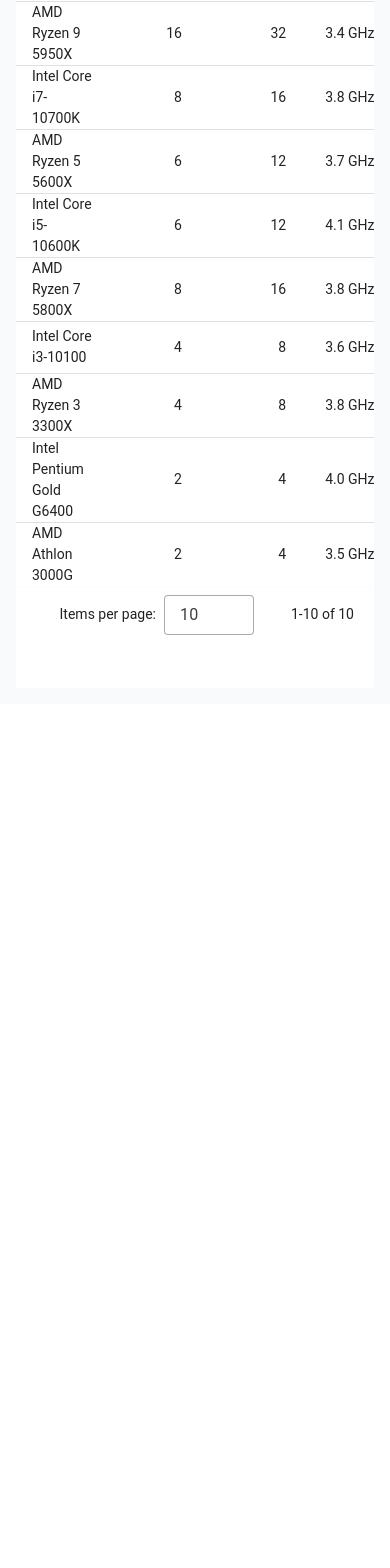
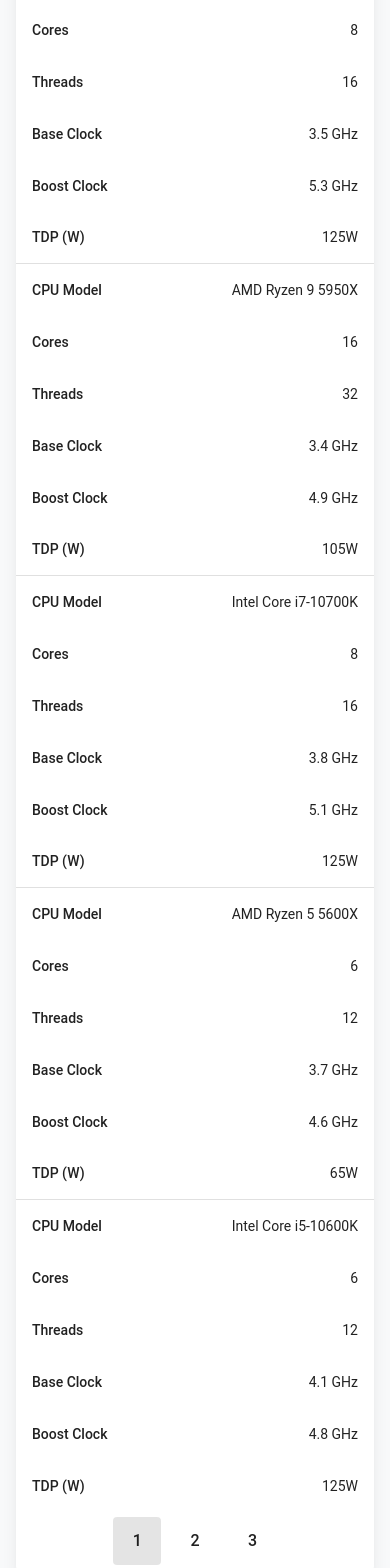
Before and after one commit to dangminhkha/okyo-fe, a Vue app: page /dashboard in a window 390 px wide. Shown: the part 260-1828 px from the top of the page. Before the commit the page ends 964 px from the top, so only its background shows below. Built offline with nearby package versions, Linux system fonts and the light colour scheme; no server answers.

Commit message:
update code

```diff
--- a/src/App.vue
+++ b/src/App.vue
@@ -1,4 +1,5 @@
 <template>
+  <div v-resize="onResize">
     <v-overlay
       v-if="overlayStatus"
       persistent
@@ -17,37 +18,51 @@
       {{ snackData.message }}</v-snackbar
     >
     <RouterView />
+  </div>
 </template>
 <script>
-import { useBaseStore } from '@/stores/baseStore'
-import { mapState } from 'pinia'
+import { useBaseStore } from "@/stores/baseStore";
+import { mapState, mapWritableState } from "pinia";
 
 export default {
-  name: 'App',
-  components: {
-
-  },
+  name: "App",
+  components: {},
   data() {
     return {
       overlayStatus: false,
       snackData: {
         status: false,
-        message: '',
-        color: ''
+        message: "",
+        color: "",
       },
-      timeOut: 5000
-    }
+      timeOut: 5000,
+      windowSize: {
+        x: 0,
+        y: 0,
+      },
+    };
   },
   computed: {
-    ...mapState(useBaseStore, ['overlay', 'snack'])
+    ...mapState(useBaseStore, ["overlay", "snack"]),
+    ...mapWritableState(useBaseStore, ['windowReSize'])
   },
   watch: {
     snack(val) {
-      this.snackData = val
+      this.snackData = val;
     },
     overlay(val) {
-      this.overlayStatus = val
-    }
-  }
-}
+      this.overlayStatus = val;
+    },
+  },
+  mounted() {
+    this.onResize();
+  },
+
+  methods: {
+    onResize() {
+      this.windowSize = { x: window.innerWidth, y: window.innerHeight };
+      this.windowReSize = { x: window.innerWidth, y: window.innerHeight };
+    },
+  },
+};
 </script>
--- a/src/components/Header.vue
+++ b/src/components/Header.vue
@@ -16,6 +16,7 @@
             aria-controls="hs-application-sidebar"
             aria-label="Toggle navigation"
             data-hs-overlay="#hs-application-sidebar"
+            ref="triggerMenu"
           >
             <span class="sr-only">Toggle Navigation</span>
             <svg
@@ -88,9 +89,7 @@
     <div class="bg-white p-3">
       <div class="flex justify-between my-3">
         <div class="text-center">
-          <h1 class="block text-2xl font-bold text-gray-800">
-            Đổi mật khẩu
-          </h1>
+          <h1 class="block text-2xl font-bold text-gray-800">Đổi mật khẩu</h1>
         </div>
         <span class="mdi mdi-close" @click="dialogChane = false"></span>
       </div>
@@ -203,6 +202,13 @@
       }
     },
   },
+  watch: {
+    $route(val) {
+      if (window.innerWidth < 1024) {
+        this.$refs.triggerMenu.click();
+      }
+    },
+  },
 };
 </script>
 
--- a/src/components/Menu.vue
+++ b/src/components/Menu.vue
@@ -138,7 +138,15 @@
 </template>
 
 <script>
-export default {};
+export default {
+  name:'MenuPage',
+  data(){
+    return{
+
+    }
+  },
+
+};
 </script>
 
 <style>
--- a/src/stores/baseStore.ts
+++ b/src/stores/baseStore.ts
@@ -10,7 +10,8 @@
       color: ''
     },
     overlay: false,
-    loginData: null
+    loginData: null,
+    windowReSize: null
   }),
   actions: {
     overlayChange(status: boolean) {
@@ -25,7 +26,7 @@
         this.loginData = 'sjdfhjsdhfjdf'
       })
       return this.loginData
-    }
+    },
   },
   persist: true,
 })
--- a/src/views/DashboardView.vue
+++ b/src/views/DashboardView.vue
@@ -1,5 +1,5 @@
 <template>
-  <div>
+  <div class="shadow-xl rounded-lg" >
     <v-card flat>
       <v-card-title class="d-flex align-center pe-2">
         Danh sách sản phẩm
@@ -8,7 +8,7 @@
         <v-text-field
           v-model="search"
           density="compact"
-          label="Lọc danh sách"
+          label="Tìm kiếm"
           prepend-inner-icon="mdi-magnify"
           variant="solo-filled"
           flat
@@ -23,18 +23,34 @@
         :headers="headers"
         :items="items"
         :search="search"
+        :page="page"
+        :items-per-page="itemsPerPage"
         item-value="name"
+        hide-default-footer
+        :mobile="windowReSize.x < 768"
       >
       </v-data-table>
+      <v-pagination
+        v-model="page"
+        :length="pageCount"
+        :total-visible="5"
+        prev-icon="fas fa-angle-double-left text-sm"
+        next-icon="fas fa-angle-double-right text-sm"
+      ></v-pagination>
     </v-card>
   </div>
 </template>
 
 <script>
+import { mapState } from 'pinia';
+import { useBaseStore } from '../stores/baseStore';
 export default {
   name: "DashboardPage",
   data() {
     return {
+      page: 1,
+      pageCount: 0,
+      itemsPerPage: 5,
       search: "",
       headers: [
         {
@@ -147,6 +163,20 @@
           baseClock: "3.5 GHz",
           tdp: "35W",
         },
+        {
+          name: "AMD Athlon 3000G",
+          cores: 2,
+          threads: 4,
+          baseClock: "3.5 GHz",
+          tdp: "35W",
+        },
+        {
+          name: "AMD Athlon 3000G",
+          cores: 2,
+          threads: 4,
+          baseClock: "3.5 GHz",
+          tdp: "35W",
+        },
       ],
     };
   },
@@ -160,6 +190,17 @@
       );
     },
   },
+  computed:{
+    ...mapState(useBaseStore, ['windowReSize'])
+  },
+  watch:{
+    windowReSize(val){
+      console.log(val);
+    }
+  },
+  created() {
+    this.pageCount = Math.ceil(this.items.length / this.itemsPerPage);
+  },
 };
 </script>
 
```
Lines whose indentation alone changed are shown as unchanged.
